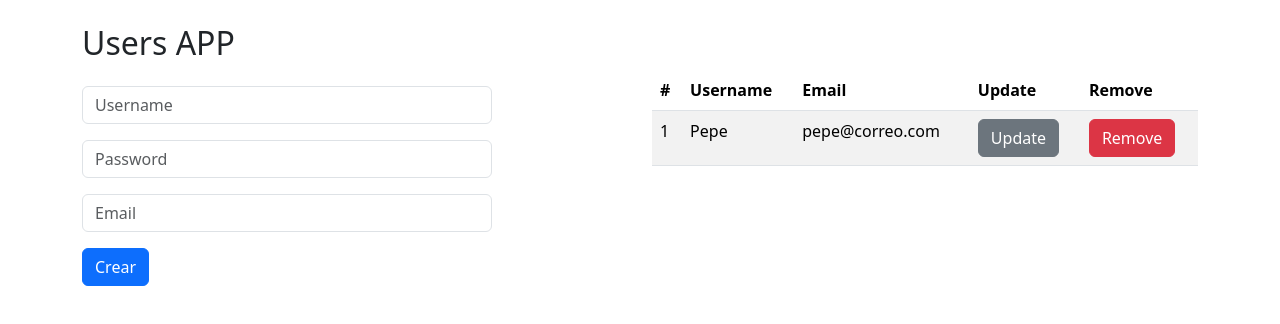
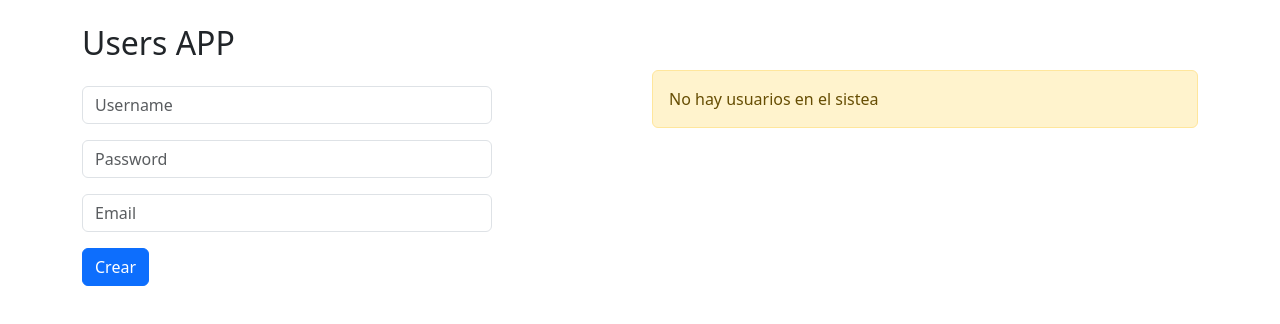
Before and after one commit to ivanacebo/react-fronted-and-spring-boot-backend, a React (Vite) app in the folder 6-users-app/: page / in a window 1280 px wide. Both pictures are taken after a click on the button "Remove". Shown: the top 324 px of the page. Built offline with nearby package versions, Linux system fonts and the light colour scheme.

Commit message:
Crear eliminar usuarios y mensaje si no existen usuarios

```diff
--- a/6-users-app/src/UsersApp.jsx
+++ b/6-users-app/src/UsersApp.jsx
@@ -1,7 +1,8 @@
+import { useReducer } from "react";
 import { UserForm } from "./components/UserForm";
 import { UsersList } from "./components/UsersList";
+import { usersReducer } from "./reducers/usersReducer";
 
-export const UsersApp = () => {
 const initialUsers = [
   {
     id: 1,
@@ -11,17 +12,51 @@ export const UsersApp = () => {
   },
 ];
 
+const initialUserForm = {
+  username: "",
+  password: "",
+  email: "",
+};
+
+export const UsersApp = () => {
+  const [users, dispatch] = useReducer(usersReducer, initialUsers);
+
+  const handlerAddUser = (user) => {
+    //console.log(user);
+    dispatch({
+      type: "addUser",
+      payload: user,
+    });
+  };
+
+  const handlerRemoveUser = (id) => {
+    // console.log(id);
+    dispatch({
+      type: "removeUser",
+      payload: id,
+    });
+  };
+
   return (
     <>
       <div className="container my-4">
         <h2>Users APP</h2>
         <div className="row">
           <div className="col">
-            <UserForm />
+            <UserForm
+              initialUserForm={initialUserForm}
+              handlerAddUser={handlerAddUser}
+            />
           </div>
 
           <div className="col">
-            <UsersList users={initialUsers} />
+            {users.length === 0 ? (
+              <div className="alert alert-warning">
+                No hay usuarios en el sistea
+              </div>
+            ) : (
+              <UsersList users={users} handlerRemoveUser={handlerRemoveUser} />
+            )}
           </div>
         </div>
       </div>
--- a/6-users-app/src/components/UserForm.jsx
+++ b/6-users-app/src/components/UserForm.jsx
@@ -1,12 +1,6 @@
 import { useState } from "react";
 
-const initialUserForm = {
-  username: "",
-  password: "",
-  email: "",
-};
-
-export const UserForm = () => {
+export const UserForm = ({handlerAddUser, initialUserForm}) => {
   const [userForm, setUSerForm] = useState(initialUserForm);
   const { username, password, email } = userForm;
 
@@ -29,6 +23,7 @@ export const UserForm = () => {
     console.log(userForm);
 
     // Guardar el user form en el listado de usuarios
+    handlerAddUser(userForm);
     setUSerForm(initialUserForm);
   };
 
--- a/6-users-app/src/components/UserRow.jsx
+++ b/6-users-app/src/components/UserRow.jsx
@@ -1,4 +1,8 @@
-export const UserRow = ({ id, userName, email }) => {
+export const UserRow = ({ handlerRemoveUser, id, userName, email }) => {
+  const onRemoveUser = () => {
+    handlerRemoveUser(id);
+  };
+
   return (
     <tr>
       <td>{id}</td>
@@ -10,7 +14,11 @@ export const UserRow = ({ id, userName, email }) => {
         </button>
       </td>
       <td>
-        <button type="button" className="btn btn-danger btm-sm">
+        <button
+          type="button"
+          className="btn btn-danger btm-sm"
+          onClick={() => onRemoveUser(id)}
+        >
           Remove
         </button>
       </td>
--- a/6-users-app/src/components/UsersList.jsx
+++ b/6-users-app/src/components/UsersList.jsx
@@ -1,6 +1,6 @@
 import { UserRow } from "./UserRow";
 
-export const UsersList = ({ users = [] }) => {
+export const UsersList = ({ handlerRemoveUser, users = [] }) => {
   return (
     <table className="table table-hover table-striped">
       <thead>
@@ -14,7 +14,13 @@ export const UsersList = ({ users = [] }) => {
       </thead>
       <tbody>
         {users.map(({ id, userName, email }) => (
-          <UserRow key={id} id={id} userName={userName} email={email} />
+          <UserRow
+            key={id}
+            id={id}
+            userName={userName}
+            email={email}
+            handlerRemoveUser={handlerRemoveUser}
+          />
         ))}
       </tbody>
     </table>
--- /dev/null
+++ b/6-users-app/src/reducers/usersReducer.js
@@ -0,0 +1,19 @@
+export const usersReducer = (state = [], action) => {
+  switch (action.type) {
+    case "addUser":
+      return [
+        ...state,
+        {
+          ...action.payload,
+          id: new Date().getTime(),
+        },
+      ];
+    case "removeUser":
+      return state.filter((user) => user.id !== action.payload);
+    case "updateUser":
+      break;
+
+    default:
+      return state;
+  }
+};
```
Lines whose indentation alone changed are shown as unchanged.
